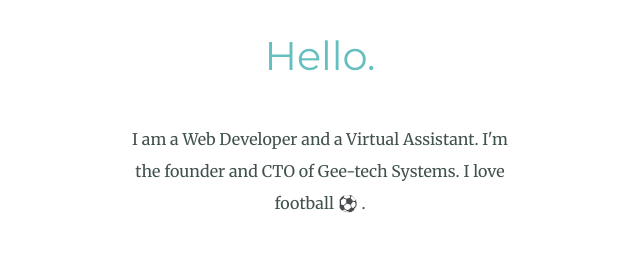
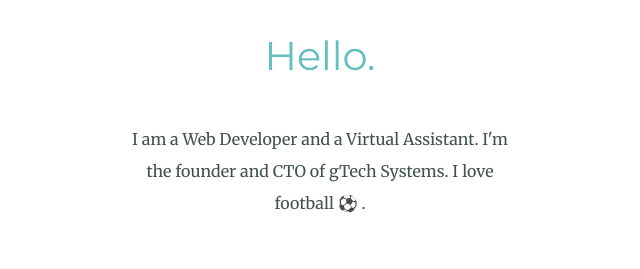
Before and after one commit to godwinita/personal, a plain HTML site: page index.html in a window 1280 px wide. Shown: the part 1027-1296 px from the top of the page, 320-960 px from the left. Drawn offline with Linux system fonts and the light colour scheme.

Commit message:
Update index.html

```diff
--- a/index.html
+++ b/index.html
@@ -23,7 +23,7 @@
     <div class="profile">
       <img src="images/me.png" alt="Godwin-profile-img">
       <h2>Hello.</h2>
-      <p class="intro">I am a Web Developer and a Virtual Assistant. I'm the founder and CTO of Gee-tech Systems. I love football ⚽ .</p>
+      <p class="intro">I am a Web Developer and a Virtual Assistant. I'm the founder and CTO of gTech Systems. I love football ⚽ .</p>
     </div>
     <hr>
     <div class="skills">
```
